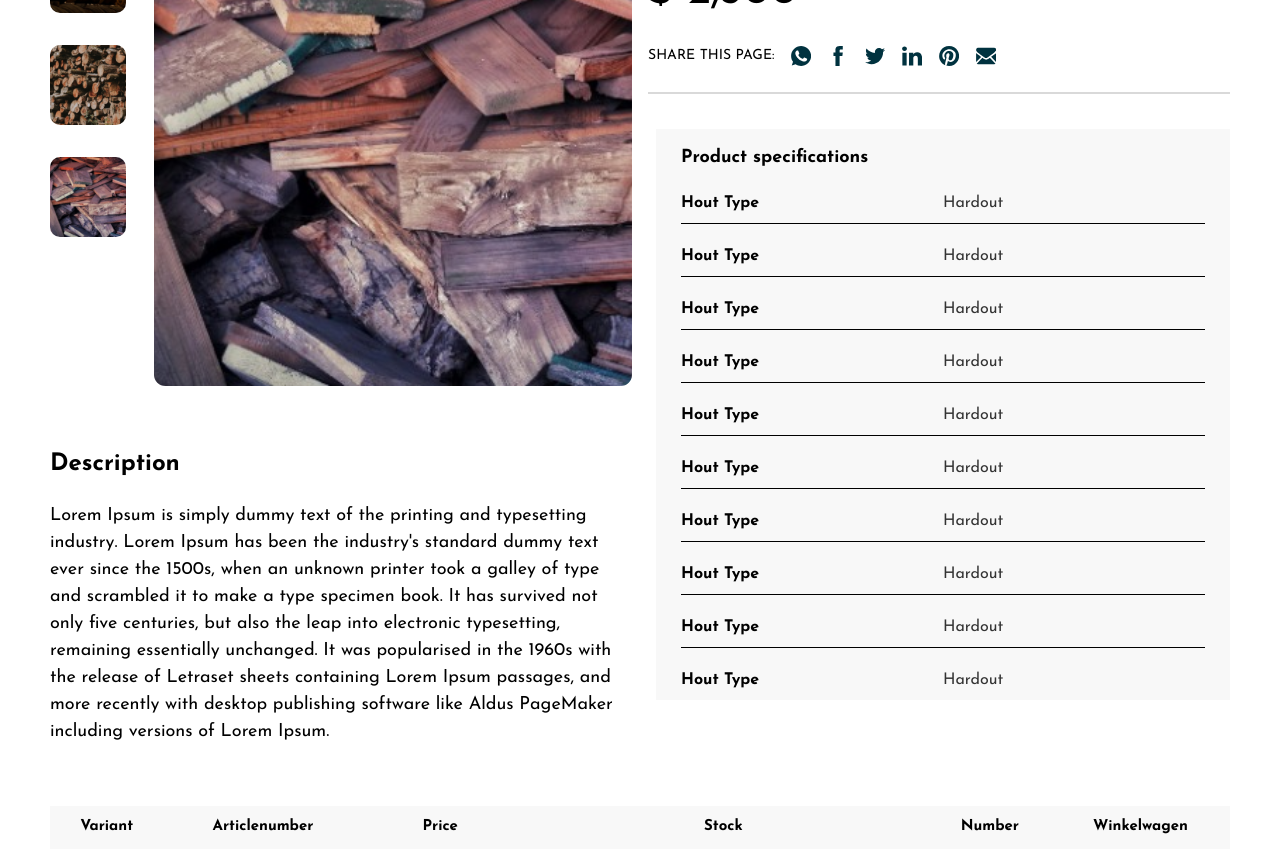
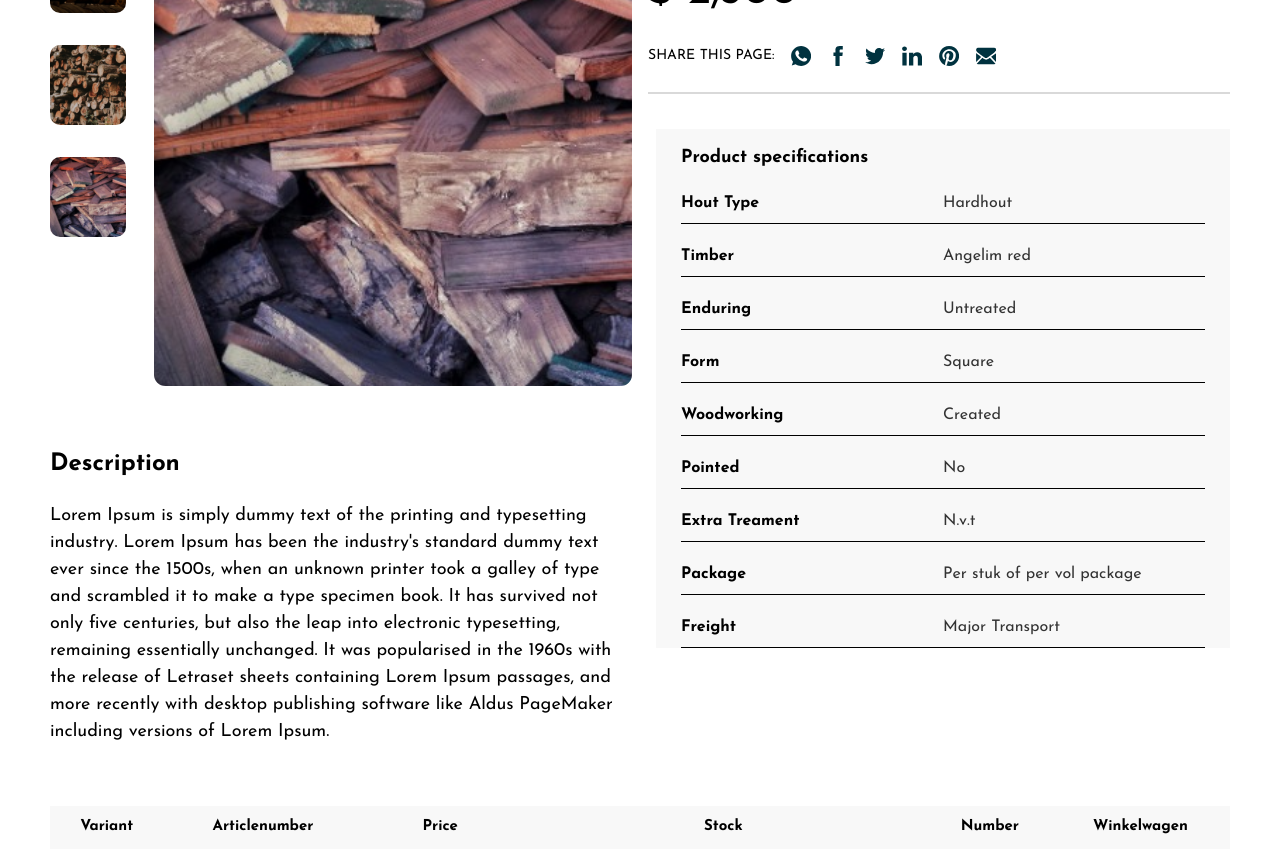
Before and after one commit to moizbroad/Hoout, a React (Vite) app: page /wood-page in a window 1280 px wide. Shown: the part 440-1298 px from the top of the page. Built offline with nearby package versions, Linux system fonts and the light colour scheme.

Commit message:
Header Routing and checkbox functionality

```diff
--- a/src/Pages/CustomWoodPage.jsx
+++ b/src/Pages/CustomWoodPage.jsx
@@ -1,4 +1,4 @@
-import React from "react";
+import React, {useState} from "react";
 import ProductDetailTable from "../components/CustomWood/ProductDetailTable";
 import RelatedProduct from "../components/CustomWood/RelatedProduct";
 import rightArrow from "../assets/customWoodPage/rightArrow.svg";
@@ -17,7 +17,44 @@ import linkdln from "../assets/customWoodPage/linkdln.svg";
 import email from "../assets/customWoodPage/email.svg";
 
 const CustomWoodPage = () => {
-  const productInfo = [{}];
+  const [productInfo, setProductInfo] = useState([
+    {
+      itemName: "Hout Type",
+      type: "Hardhout",
+    },
+    {
+      itemName: "Timber",
+      type: "Angelim red",
+    },
+    {
+      itemName: "Enduring",
+      type: "Untreated",
+    },
+    {
+      itemName: "Form",
+      type: "Square",
+    },
+    {
+      itemName: "Woodworking",
+      type: "Created",
+    },
+    {
+      itemName: "Pointed",
+      type: "No",
+    },
+    {
+      itemName: "Extra Treament",
+      type: "N.v.t",
+    },
+    {
+      itemName: "Package",
+      type: "Per stuk of per vol package",
+    },
+    {
+      itemName: "Freight",
+      type: "Major Transport",
+    },
+  ]);
 
   return (
     <>
@@ -134,46 +171,17 @@ const CustomWoodPage = () => {
               Product specifications
             </div>
 
-            <div className="flex items-center pt-5 border-b pb-2">
-              <div className="text-16 font-bold w-[60%] ">Hout Type</div>
-              <div className=" text-[#333333] w-[60%] text-16"> Hardout</div>
-            </div>
-            <div className="flex items-center pt-5 border-b pb-2 ">
-              <div className="text-16 font-bold w-[60%] ">Hout Type</div>
-              <div className=" text-[#333333] w-[60%] text-16"> Hardout</div>
-            </div>
-            <div className="flex items-center pt-5 border-b pb-2">
-              <div className="text-16 font-bold w-[60%] ">Hout Type</div>
-              <div className=" text-[#333333] w-[60%] text-16"> Hardout</div>
-            </div>
-            <div className="flex items-center pt-5 border-b pb-2">
-              <div className="text-16 font-bold w-[60%] ">Hout Type</div>
-              <div className=" text-[#333333] w-[60%] text-16"> Hardout</div>
-            </div>
-            <div className="flex items-center pt-5 border-b pb-2">
-              <div className="text-16 font-bold w-[60%] ">Hout Type</div>
-              <div className=" text-[#333333] w-[60%] text-16"> Hardout</div>
-            </div>
-            <div className="flex items-center pt-5 border-b pb-2">
-              <div className="text-16 font-bold w-[60%] ">Hout Type</div>
-              <div className=" text-[#333333] w-[60%] text-16"> Hardout</div>
-            </div>
-            <div className="flex items-center pt-5 border-b pb-2">
-              <div className="text-16 font-bold w-[60%] ">Hout Type</div>
-              <div className=" text-[#333333] w-[60%] text-16"> Hardout</div>
-            </div>
-            <div className="flex items-center pt-5 border-b pb-2">
-              <div className="text-16 font-bold w-[60%] ">Hout Type</div>
-              <div className=" text-[#333333] w-[60%] text-16"> Hardout</div>
-            </div>
-            <div className="flex items-center pt-5 border-b pb-2">
-              <div className="text-16 font-bold w-[60%] ">Hout Type</div>
-              <div className=" text-[#333333] w-[60%] text-16"> Hardout</div>
-            </div>
-            <div className="flex items-center pt-5 pb-2">
-              <div className="text-16 font-bold w-[60%] ">Hout Type</div>
-              <div className=" text-[#333333] w-[60%] text-16"> Hardout</div>
-            </div>
+            {productInfo.map((item) => {
+              return (
+                <div className="flex items-center pt-5 border-b pb-2">
+                  <div className="text-16 font-bold w-[60%] ">{item.itemName}</div>
+                  <div className=" text-[#333333] w-[60%] text-16">
+                    {" "}
+                    {item.type}
+                  </div>
+                </div>
+              );
+            })}
           </section>
         </section>
       </section>
--- a/src/Pages/MyAccount.jsx
+++ b/src/Pages/MyAccount.jsx
@@ -9,9 +9,14 @@ import Account from "../components/Address/Account";
 import AddressCard from "../components/Address/AddressCard";
 import OrderHistory from "../components/Address/OrderHistory";
 import Wishlist from "../components/Address/Wishlist";
+import { useLocation } from "react-router-dom";
 
 const MyAccount = () => {
-  const [selectedComponent, setSelectedComponent] = useState("Account");
+
+  const location = useLocation()
+  const {state} = location
+
+  const [selectedComponent, setSelectedComponent] = useState(state?.key === 'wish' ? <Wishlist/> : <Account />);
 
   const data = [
     { id: 1, name: "Account", component: <Account /> },
--- a/src/Pages/ShopPage.jsx
+++ b/src/Pages/ShopPage.jsx
@@ -40,19 +40,17 @@ const ShopPage = () => {
   return (
     <>
       <div className="shop ">
-        <section className="">
-          <div className=" font-medium text-48 text-primary text-center pt-[145px]">
-            {" "}
-            Shop
+        <section className="about flex justify-center items-center ">
+        <div className="w-[320px] m-auto  text-center bg-transparentGray text-white py-[35px] rounded-lg ">
+          <div className="text-white text-48 font-medium">Shop</div>
+          <div className="text-white flex items-center justify-center gap-x-3 pt-5 ">
+            <div className="flex items-center gap-x-3">
+              Home <img src={rightArrow} />
+            </div>
+            <div>Shop</div>
           </div>
-          <section className="flex bg-transparentGray   justify-center gap-x-3">
-            <div className="text-primary ">Home</div>
-            <div>
-              <img src={rightArrow} />
-            </div>
-            <div className="text-[#FFFFFF]">Shop</div>
-          </section>
-        </section>
+        </div>
+      </section>
       </div>
 
       <section className="flex justify-between   sm:flex-col xs:flex-col   items-center py-[36px] font-poppins bg-[#F4F5F7] xl:px-[100px] lg:px-[100px] md:px-[60px]  ">
--- a/src/components/Common/PaymentCard.jsx
+++ b/src/components/Common/PaymentCard.jsx
@@ -1,4 +1,4 @@
-const PaymentCard = ({ img, name, isChecked, removeBg }) => {
+const PaymentCard = ({ img, name, isChecked, removeBg, onChange, item }) => {
   return (
     <div
       className={`${removeBg ? "" : "bg-[#F5F4F8] rounded-md"} flex px-2 py-2`}
@@ -8,6 +8,7 @@ const PaymentCard = ({ img, name, isChecked, removeBg }) => {
           type="checkbox"
           className="form-checkbox rounded-full mr-4 h-4 w-4 text-[#15803D]"
           checked={isChecked}
+          onChange={() => onChange(item)}
         />
         {img && <img src={img} alt="" className="w-8 h-8 mr-2" />}
         <span className="ml-2 text-sm">{name}</span>
--- a/src/components/Home/FooterSection.jsx
+++ b/src/components/Home/FooterSection.jsx
@@ -1,5 +1,5 @@
 import React, { useState } from "react";
-import { Link } from "react-router-dom";
+import { Link, useNavigate } from "react-router-dom";
 import Button from "../Common/Button";
 import location from "../../assets/HeaderAndFooter/locationFooter.svg";
 import cameraFooter from "../../assets/HeaderAndFooter/cameraFooter.svg";
@@ -11,6 +11,9 @@ import facebook from "../../assets/HeaderAndFooter/facebookFooter.svg";
 import headerImage from "../../assets/HeaderAndFooter/headerImage.svg";
 
 const FooterSection = ({ isShow }) => {
+
+  const navigate = useNavigate()
+
   const [openhours, setOpenHours] = useState([
     {
       title: "Openings hours",
@@ -60,8 +63,8 @@ const FooterSection = ({ isShow }) => {
               <div className="mb-6  vietnam text-[18px] md:text-[20px] lg:text-[22px] xl:text-[22px] font-semibold text-[#000]">
                 Home
               </div>
-              <div className="mb-5 text-[14px] vietnam ">Home</div>
-              <div className="mb-5 text-[14px] vietnam ">About Us</div>
+              <div className="mb-5 text-[14px] vietnam " onClick={() => navigate('/')}>Home</div>
+              <div className="mb-5 text-[14px] vietnam " onClick={() => navigate('/about')}>About Us</div>
               <div className="mb-5 text-[14px] vietnam ">Impression</div>
               <div className="mb-5 text-[14px] vietnam ">Custom Tables</div>
               <div className="mb-5">
--- a/src/components/Home/HeaderSection.jsx
+++ b/src/components/Home/HeaderSection.jsx
@@ -36,7 +36,7 @@ const HeaderSection = () => {
           isActive ? "active" : null
         }    flex-wrap flex flex-col lg:flex-row xl:flex-row gap-[20px] xl:gap-[20px]  items-start lg:items-center xl:items-center px-6 lg:px-0 xl:px-0`}
       >
-        <div>Home</div>
+        <div onClick={() => navigate('/')}>Home</div>
         <div>Values</div>
         <div>Product Range</div>
         <div>Why Hout Total</div>
@@ -75,7 +75,7 @@ const HeaderSection = () => {
         </div>{" "}
         <div>
           {" "}
-          <img src={persons} />{" "}
+          <img src={persons} onClick={() => navigate('/myaccount')}/>{" "}
         </div>{" "}
         <div>
           {" "}
@@ -83,7 +83,7 @@ const HeaderSection = () => {
         </div>{" "}
         <div>
           {" "}
-          <img src={heart} />{" "}
+          <img src={heart} onClick={() => navigate('/myaccount', { state: { key: "wish" } })}/>{" "}
         </div>
         <div>
           {" "}
```
Also changed, not shown: src/components/ShopComponents/Filters.jsx (+16 -4 lines).
